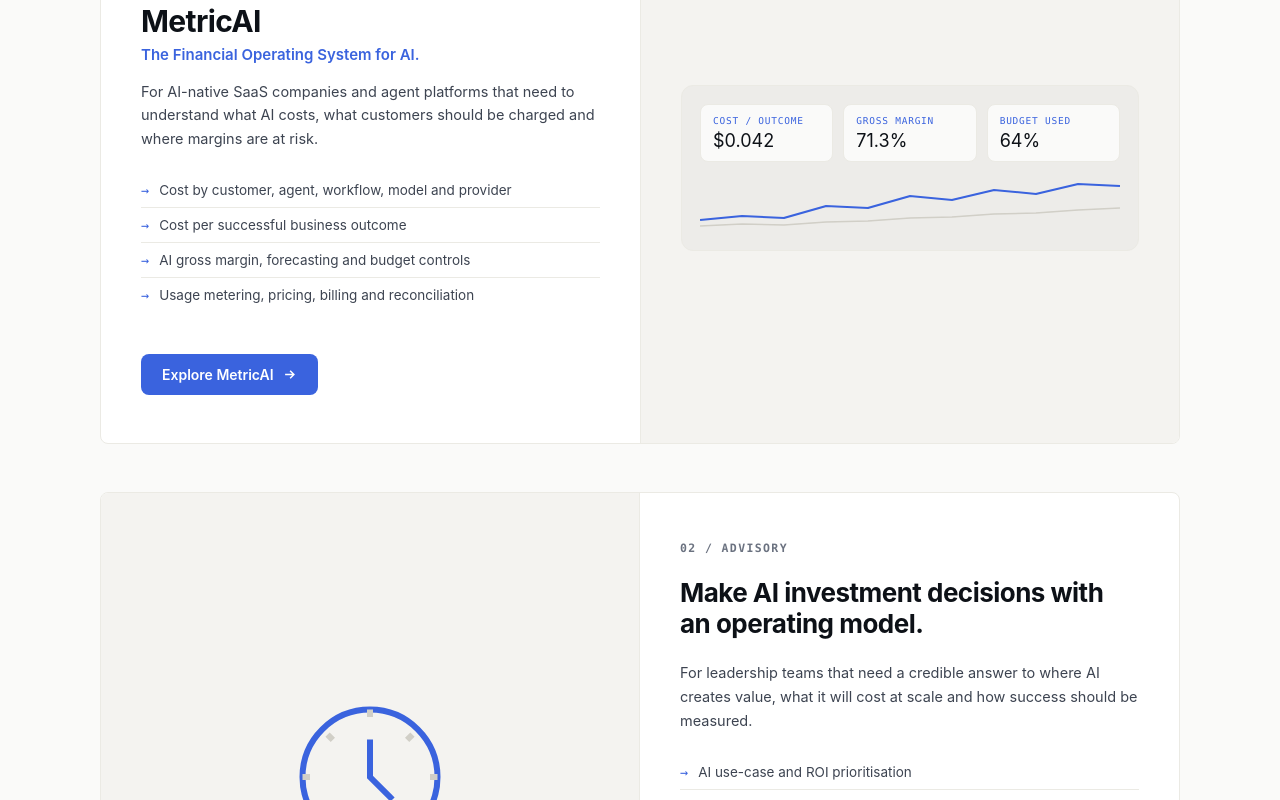
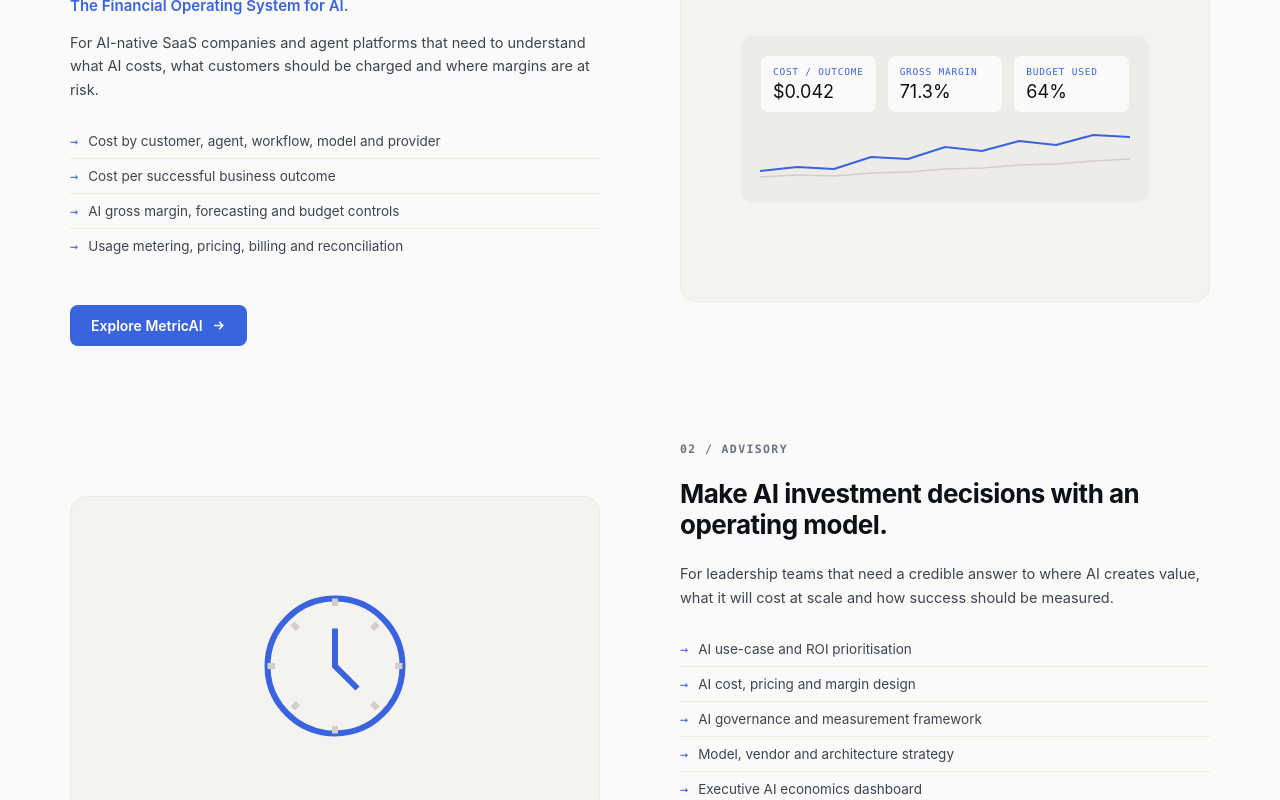
Before and after one commit to Harshit-tech9/blaislogic_frontend, a React (Vite) app: page / in a window 1280 px wide. Shown: the part 2000-2800 px from the top of the page. Built offline with nearby package versions, Linux system fonts and the light colour scheme; a web font is replaced by a local one.

Commit message:
UI update

```diff
--- a/src/App.jsx
+++ b/src/App.jsx
@@ -23,7 +23,7 @@
         <Products openModal={() => setIsModalOpen(true)} />
         <UseCases />
         <WhyBlaiselogic />
-        <Insights />
+        <Insights openModal={() => setIsModalOpen(true)} />
         <Solutions />
         <CTA openModal={() => setIsModalOpen(true)} />
       </main>
--- a/src/components/Hero.jsx
+++ b/src/components/Hero.jsx
@@ -1,8 +1,10 @@
-import { useEffect, useRef } from 'react'
+import { useEffect, useRef, useState } from 'react'
 
 export default function Hero({ openModal }) {
   const mapRef = useRef(null)
   const innerRef = useRef(null)
+  const heroRef = useRef(null)
+  const [mousePos, setMousePos] = useState({ x: -1000, y: -1000 })
 
   useEffect(() => {
     const observer = new IntersectionObserver((entries) => {
@@ -25,15 +27,23 @@
     return () => clearTimeout(timer)
   }, [])
 
-  const scrollTo = (hash) => {
-    const el = document.querySelector(hash)
-    if (!el) return
-    const top = el.getBoundingClientRect().top + window.pageYOffset - 78
-    window.scrollTo({ top, behavior: 'smooth' })
+  const handleMouseMove = (e) => {
+    if (!heroRef.current) return
+    const rect = heroRef.current.getBoundingClientRect()
+    setMousePos({
+      x: e.clientX - rect.left,
+      y: e.clientY - rect.top
+    })
   }
 
   return (
-    <section className="hero">
+    <section
+      className="hero"
+      ref={heroRef}
+      onMouseMove={handleMouseMove}
+      style={{ '--mouse-x': `${mousePos.x}px`, '--mouse-y': `${mousePos.y}px` }}
+    >
+      <div className="hero-grid-bg"></div>
       <div className="wrap hero-inner reveal-stagger" ref={innerRef}>
         <div className="eyebrow" style={{justifyContent:'center'}}>AI ECONOMICS, SYSTEMS &amp; ENGINEERING</div>
         <h1>Turn AI initiatives into <span className="accent">profitable systems.</span></h1>
--- a/src/components/Insights.jsx
+++ b/src/components/Insights.jsx
@@ -12,7 +12,7 @@
   }, [ref])
 }
 
-export default function Insights() {
+export default function Insights({ openModal }) {
   const headRef = useRef(null)
   const gridRef = useRef(null)
   useReveal(headRef)
@@ -75,7 +75,7 @@
           </article>
         </div>
         <div style={{marginTop:'40px'}}>
-          <button className="btn btn-ghost">Read Blaiselogic Insights →</button>
+          <button className="btn btn-ghost" onClick={openModal}>Read Blaiselogic Insights →</button>
         </div>
       </div>
     </section>
--- a/src/index.css
+++ b/src/index.css
@@ -57,7 +57,7 @@
 }
 
 *,*::before,*::after{ box-sizing: border-box; }
-html{ scroll-behavior: smooth; }
+html{ scroll-behavior: smooth; scroll-padding-top: 90px; }
 body{
   margin:0;
   background: var(--bg);
@@ -108,14 +108,18 @@
 /* ============================= */
 /* REVEAL ANIMATION               */
 /* ============================= */
-.reveal{ opacity:0; transform: translateY(24px); transition: opacity .8s var(--ease), transform .8s var(--ease); }
-.reveal.in{ opacity:1; transform:none; }
-.reveal-stagger > *{ opacity:0; transform: translateY(20px); transition: opacity .7s var(--ease), transform .7s var(--ease); }
-.reveal-stagger.in > *{ opacity:1; transform:none; }
-.reveal-stagger.in > *:nth-child(1){ transition-delay: .04s; }
-.reveal-stagger.in > *:nth-child(2){ transition-delay: .12s; }
-.reveal-stagger.in > *:nth-child(3){ transition-delay: .2s; }
-.reveal-stagger.in > *:nth-child(4){ transition-delay: .28s; }
+@keyframes fadeUp {
+  from { opacity: 0; transform: translateY(24px); }
+  to { opacity: 1; transform: none; }
+}
+.reveal { opacity: 0; }
+.reveal.in { animation: fadeUp .8s var(--ease) forwards; }
+.reveal-stagger > * { opacity: 0; }
+.reveal-stagger.in > * { animation: fadeUp .7s var(--ease) forwards; }
+.reveal-stagger.in > *:nth-child(1) { animation-delay: .04s; }
+.reveal-stagger.in > *:nth-child(2) { animation-delay: .12s; }
+.reveal-stagger.in > *:nth-child(3) { animation-delay: .2s; }
+.reveal-stagger.in > *:nth-child(4) { animation-delay: .28s; }
 
 /* ============================= */
 /* BUTTONS                        */
@@ -210,13 +214,24 @@
 .mobile-nav .top{ display:flex; justify-content:space-between; align-items:center; margin-bottom: 48px; }
 .mobile-nav nav a{ font-family: var(--font-display); font-size: 32px; padding: 14px 0; border-bottom:1px solid var(--line); display: block; }
 .mobile-nav .ctas{ margin-top:auto; display:flex; flex-direction:column; gap:12px; }
-.close-x{ width:38px;height:38px;border-radius:999px;border:1px solid var(--line-strong); display:flex;align-items:center;justify-content:center; background:var(--surface); }
+.close-x{ width:38px;height:38px;border-radius:999px;border:1px solid var(--line-strong); display:flex;align-items:center;justify-content:center; background:var(--surface); color: var(--ink); transition: border-color .2s; }
+.close-x:hover{ border-color: var(--ink); }
 
 /* ============================= */
 /* HERO                            */
 /* ============================= */
 .hero{ position:relative; padding: 100px 0 48px; overflow:hidden; background: var(--bg); }
-/* Enterprise: no decorative grid. Clean, crisp background only. */
+.hero-grid-bg {
+  position: absolute; inset: 0;
+  background-image:
+    linear-gradient(to right, var(--line-strong) 1px, transparent 1px),
+    linear-gradient(to bottom, var(--line-strong) 1px, transparent 1px);
+  background-size: 32px 32px;
+  pointer-events: none;
+  opacity: 0.6;
+  mask-image: radial-gradient(300px circle at var(--mouse-x, -1000px) var(--mouse-y, -1000px), black 0%, transparent 100%);
+  -webkit-mask-image: radial-gradient(300px circle at var(--mouse-x, -1000px) var(--mouse-y, -1000px), black 0%, transparent 100%);
+}
 .hero-inner{ max-width: 1000px; margin: 0 auto; text-align:center; position:relative; z-index:2; }
 .hero h1{
   font-size: clamp(36px, 5.8vw, 68px);
@@ -274,21 +289,22 @@
 /* ============================= */
 /* COMMERCIAL PATHS                */
 /* ============================= */
-.paths-grid{ display:flex; flex-direction:column; gap: 48px; max-width: 1080px; margin: 0 auto; }
+.paths-grid{ display:flex; flex-direction:column; gap: 96px; max-width: 1140px; margin: 0 auto; }
 
 .path-card{
-  border-radius: var(--radius); border:1px solid var(--line); background: var(--surface);
-  display:grid; grid-template-columns: 1fr 1fr; gap: 0;
-  transition: border-color .2s var(--ease), box-shadow .2s var(--ease);
-  position:relative; overflow:hidden;
-  scroll-margin-top: 100px;
+  display:grid; grid-template-columns: 1fr 1fr; gap: 80px; align-items:center;
 }
-.path-card:hover{ border-color: var(--line-strong); box-shadow: var(--shadow-md); }
 
-.path-content{ padding: 48px 40px; display:flex; flex-direction:column; height: 100%; justify-content: center; }
-.path-visual{ padding: 48px 40px; background: var(--bg-alt); border-left: 1px solid var(--line); height: 100%; display:flex; flex-direction:column; justify-content:center; }
+.path-content{ display:flex; flex-direction:column; justify-content: center; }
+
+.path-visual{
+  background: var(--bg-alt); border: 1px solid var(--line); border-radius: 16px;
+  min-height: 340px; padding: 48px;
+  display:flex; flex-direction:column; justify-content:center; align-items: center;
+  overflow: hidden;
+}
 .path-card.reverse .path-content{ order: 2; }
-.path-card.reverse .path-visual{ order: 1; border-left: none; border-right: 1px solid var(--line); }
+.path-card.reverse .path-visual{ order: 1; }
 
 .path-card .label{ font-family: var(--font-mono); font-size:11.5px; letter-spacing:.12em; color: var(--ink-faint); margin-bottom: 22px; font-weight: 600; text-transform: uppercase; }
 .path-card h3{ font-size: 30px; margin-bottom:6px; }
@@ -325,22 +341,22 @@
 /* ============================= */
 /* ENGAGEMENT MODELS               */
 /* ============================= */
-/* Engagement models — structured tabular rows, dark section */
+/* Engagement models — structured tabular rows */
 .engagements{ display:flex; flex-direction:column; }
 .eng-row{
   display:grid; grid-template-columns: 160px 1fr 2fr; gap: 32px; align-items:start;
-  padding: 28px 0; border-bottom: 1px solid rgba(255,255,255,0.08);
+  padding: 28px 0; border-bottom: 1px solid var(--line);
   transition: opacity .2s;
 }
-.eng-row:first-child{ border-top: 1px solid rgba(255,255,255,0.08); }
+.eng-row:first-child{ border-top: 1px solid var(--line); }
 .eng-row:hover{ opacity: .85; }
-.eng-row .tag{ font-family: var(--font-mono); font-size:10px; color: #5A82FF; text-transform:uppercase; letter-spacing:.12em; font-weight: 600; padding-top: 4px; }
-.eng-row h4{ font-size: 18px; margin: 0 0 4px; color: #F0EDE6; font-weight: 600; }
-.eng-row .dur{ font-size: 12.5px; color: #7A8196; font-family: var(--font-mono); }
-.eng-row .desc{ font-size:14px; line-height:1.65; color: #94A3B8; }
+.eng-row .tag{ font-family: var(--font-mono); font-size:10px; color: var(--accent); text-transform:uppercase; letter-spacing:.12em; font-weight: 600; padding-top: 4px; }
+.eng-row h4{ font-size: 18px; margin: 0 0 4px; color: var(--ink); font-weight: 600; }
+.eng-row .dur{ font-size: 12.5px; color: var(--ink-faint); font-family: var(--font-mono); }
+.eng-row .desc{ font-size:14px; line-height:1.65; color: var(--ink-soft); }
 .eng-note{
-  margin-top: 28px; font-size: 13.5px; color: #7A8196;
-  border-left: 2px solid #5A82FF; padding-left: 14px;
+  margin-top: 28px; font-size: 13.5px; color: var(--ink-faint);
+  border-left: 2px solid var(--accent); padding-left: 14px;
 }
 
 /* ============================= */
@@ -503,7 +519,7 @@
   .insights-grid{ grid-template-columns:1fr; }
   .eng-row{ grid-template-columns: 1fr; gap:10px; }
   .footer-grid{ grid-template-columns: 1fr 1fr; }
-  .path-card{ grid-template-columns: 1fr; }
-  .path-content{ padding: 32px 24px; order: 2 !important; }
-  .path-visual{ padding: 32px 24px; border:none !important; border-bottom: 1px solid var(--line) !important; order: 1 !important; }
+  .path-card{ grid-template-columns: 1fr; gap: 48px; }
+  .path-content{ order: 2 !important; }
+  .path-visual{ order: 1 !important; padding: 32px; min-height: 240px; }
 }
```
Also changed, not shown: 4 other files (tests, documents, lock files or other folders).
